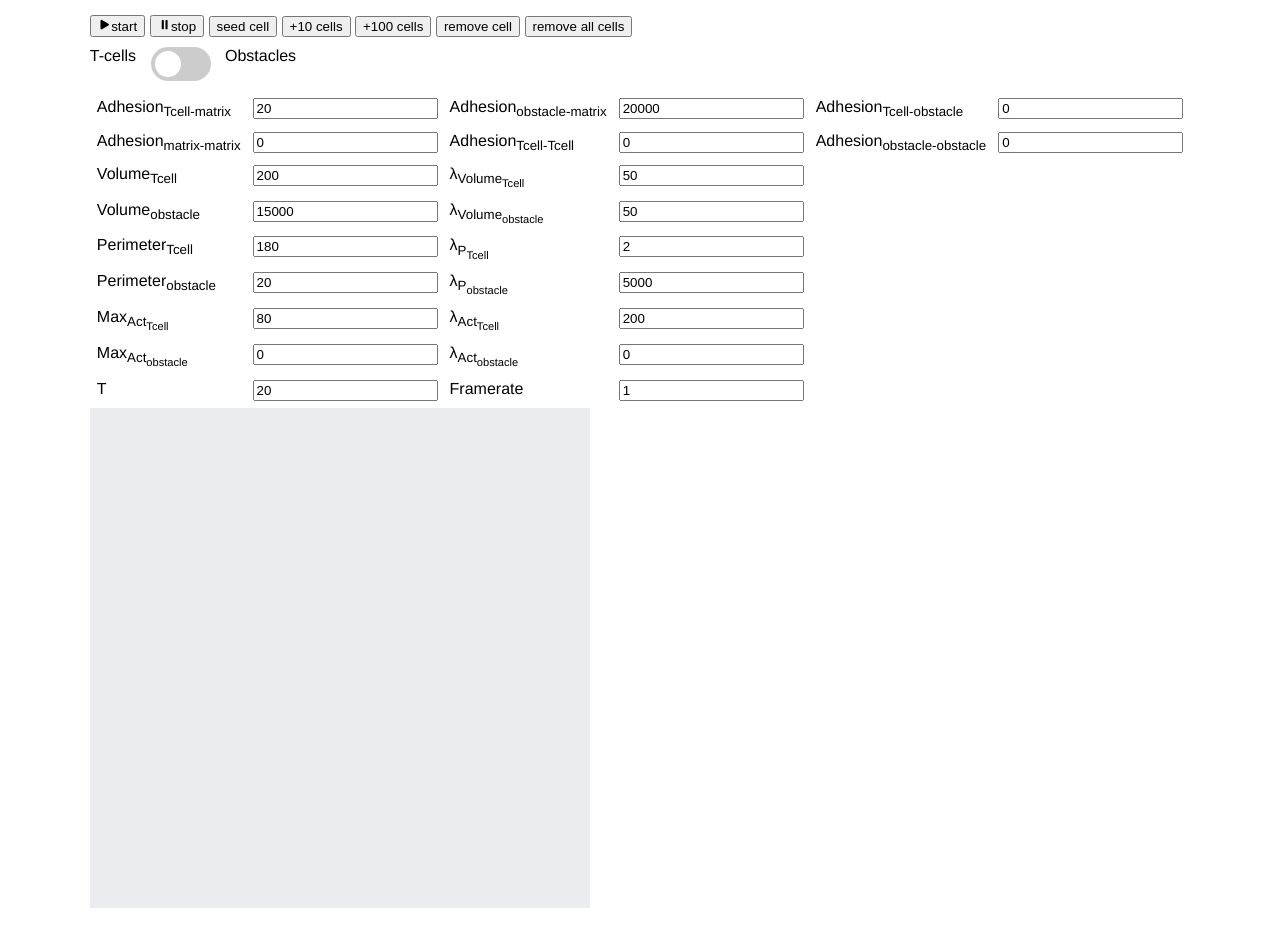
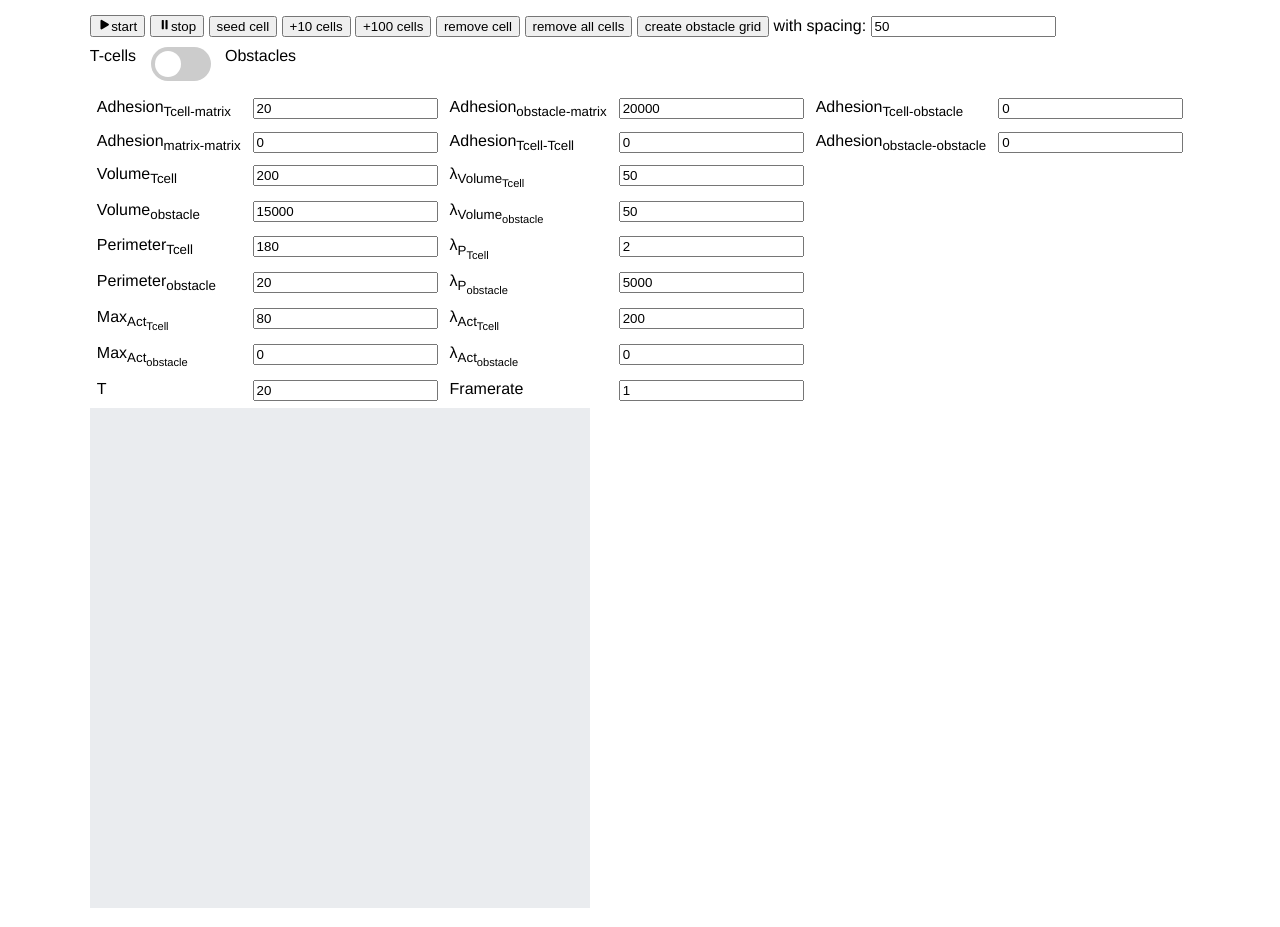
Before and after one commit to GitNomis/CPM, a plain HTML site: page ActModelWithObstaclesInteractive.html in a window 1280 px wide. Drawn offline with nearby package versions, Linux system fonts and the light colour scheme; animation ran at ten frames a second.

Commit message:
added grid generating

```diff
--- a/ActModelWithObstaclesInteractive.html
+++ b/ActModelWithObstaclesInteractive.html
@@ -88,7 +88,7 @@ input:checked + .slider:before {
 /* An example 2D CPM with multiple cells of different kinds, and multiple
 visualizations. */
 
-let C,Cim,t=0, burnin_time=50, maxtime=500000, A
+let C,Cim,t=0, burnin_time=50, maxtime=500000, A, spacing=50
 	let cells = []
 
 function seedCell( k ){
@@ -190,6 +190,16 @@ function killAllCells(){
 	cells = []
 }
 
+function createObstacleGrid(){
+	for(var i = 0; i < 250; i += spacing){
+		for(var j = 0; j < 250; j += spacing){
+			let cid = C.makeNewCellID( 2 )
+			C.setpix( [i,j], cid )
+			cells.push(cid)
+		}
+	}
+
+}
 
 function draw(){
 	// Clear the canvas (white), and draw the stroma border in gray
@@ -239,6 +249,9 @@ function stopsim(){
 <button onclick="seedCells(100)">+100 cells</button>
 <button onclick="killCell()">remove cell</button>
 <button onclick="killAllCells()">remove all cells</button>
+<button onclick="createObstacleGrid()">create obstacle grid</button>
+with spacing:
+<input type="text" value="50" id="jte" oninput="spacing=parseInt(this.value)">
     </div>
     <div id="switch">
       T-cells
```
